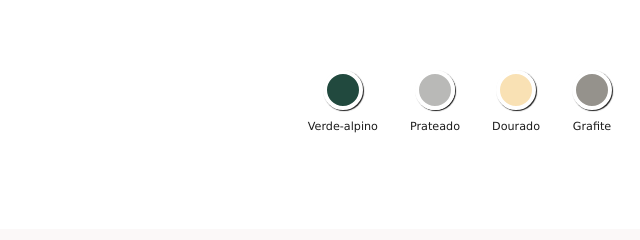
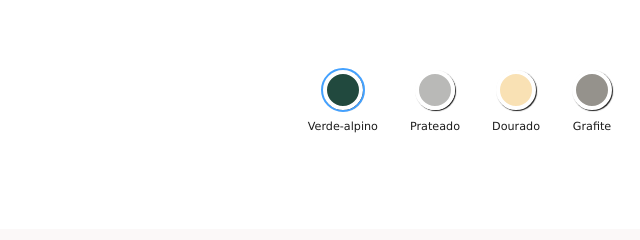
Before and after one commit to yasminribe/iphone13, a plain HTML site: page index.html in a window 1280 px wide. Shown: the part 778-1018 px from the top of the page, 134-774 px from the left. Drawn offline with Linux system fonts and the light colour scheme.

Commit message:
atualização de estilo 2.0

```diff
--- a/estilo/style.css
+++ b/estilo/style.css
@@ -155,7 +155,7 @@ header nav {
     border-radius: 50%;
     box-shadow: 1px 1px 1px;
     border: 4px solid #fff;
-    pointer-events: none;
+    pointer-events: none; /* não dispara evento */
 }
 
 #imagem-produto li .descricao {
@@ -183,6 +183,9 @@ header nav {
 #blue .color {
     background-color: #B9CFE6;
 }
+.selected {
+    outline: 2px solid #43a1ff;
+  }
 
 #rodape {
     height: 10vh;
```
